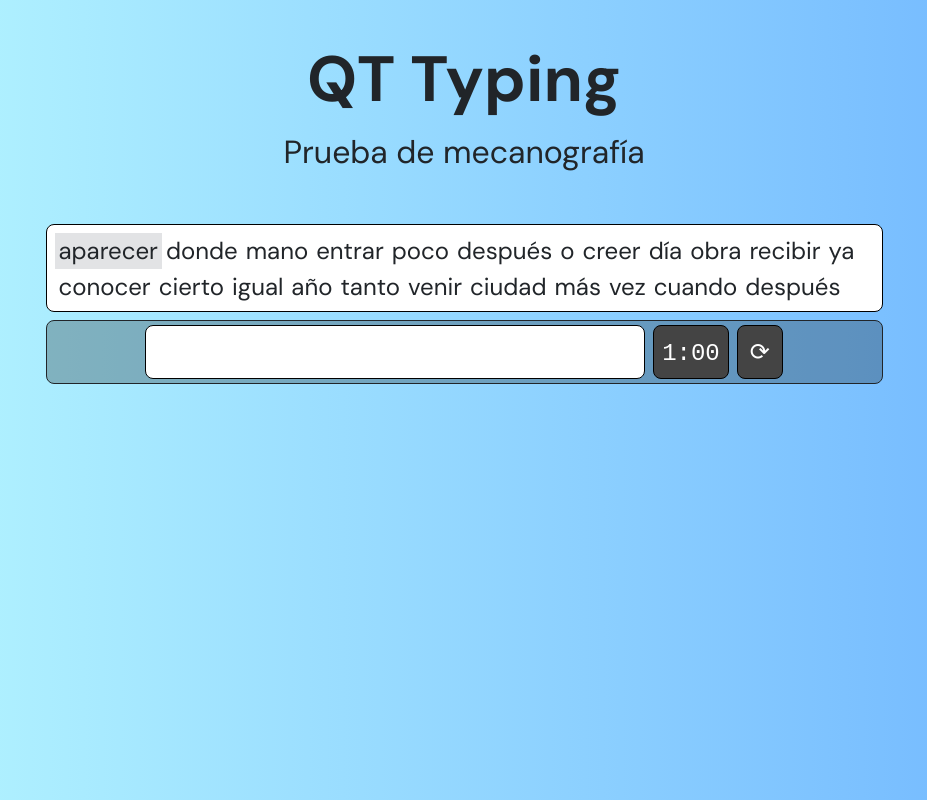
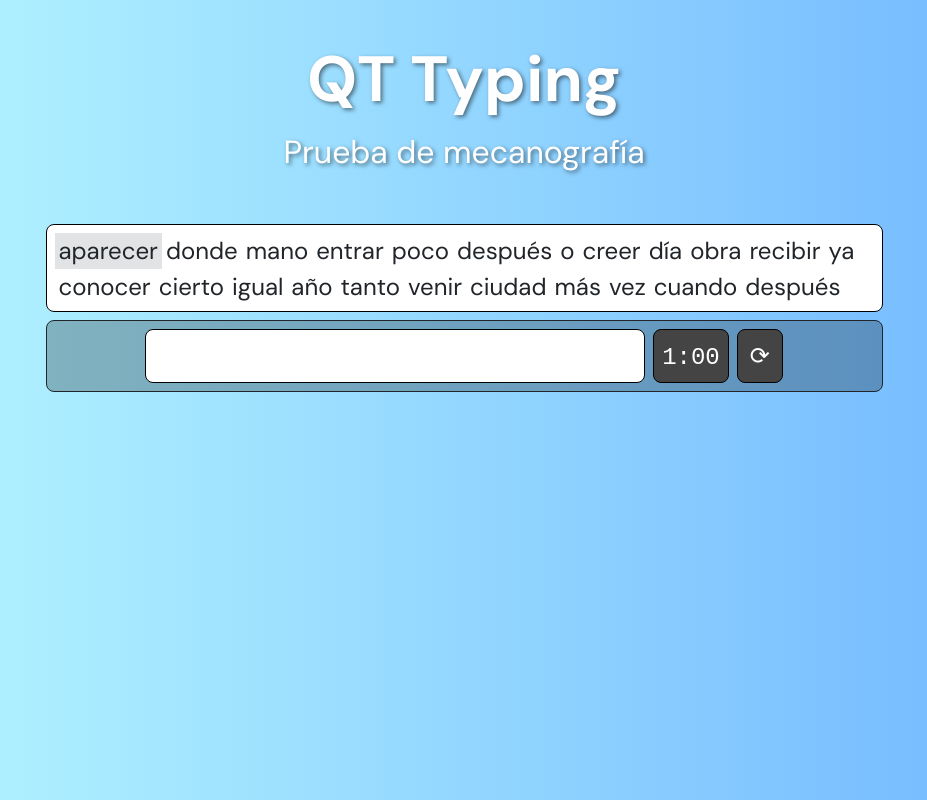
Before and after one commit to eulogioqt/qt-typing, a React (Vite) app: page / in a window 1280 px wide. Shown: the whole page, without its empty margins (176-1103 px from the left). Built offline with nearby package versions, Linux system fonts and the light colour scheme.

Commit message:
More Front-End

```diff
--- a/src/pages/typetest/TypeTestPage.jsx
+++ b/src/pages/typetest/TypeTestPage.jsx
@@ -10,10 +10,12 @@ const TypeTestPage = () => {
 
     return (
         <div className="container d-flex flex-column align-items-center mt-5">
-            <h1 className="text-center fw-bold" style={{ fontSize: isLarge ? "4rem" : "2rem", lineHeight: "1" }}>
+            <h1 className="text-center fw-bold text-white"
+                style={{ fontSize: isLarge ? "4rem" : "2.5rem", lineHeight: "1", textShadow: "2px 2px 4px rgba(0, 0, 0, 0.5)" }}>
                 QT Typing
             </h1>
-            <h2 className="text-center mt-3" style={{ fontSize: isLarge ? "2rem" : "1.5rem", lineHeight: "1" }}>
+            <h2 className="text-center mt-3 text-white"
+                style={{ fontSize: isLarge ? "2rem" : "1.5rem", lineHeight: "1", textShadow: "2px 2px 4px rgba(0, 0, 0, 0.5)" }}>
                 Prueba de mecanografía
             </h2>
 
--- a/src/pages/typetest/components/WordsDisplay.jsx
+++ b/src/pages/typetest/components/WordsDisplay.jsx
@@ -29,7 +29,7 @@ const WordsDisplay = () => {
                 </div>
             </div>
 
-            <div className="d-flex px-1 col-lg-9 col-12 border border-dark rounded-3 py-1"
+            <div className="d-flex px-1 col-lg-9 col-12 border border-dark rounded-3 py-2"
                 style={{ backgroundColor: "rgba(1,1,1,0.25)", alignItems: "center", justifyContent: "center" }}>
                 <WordInput />
                 <CountdownTimer />
```
